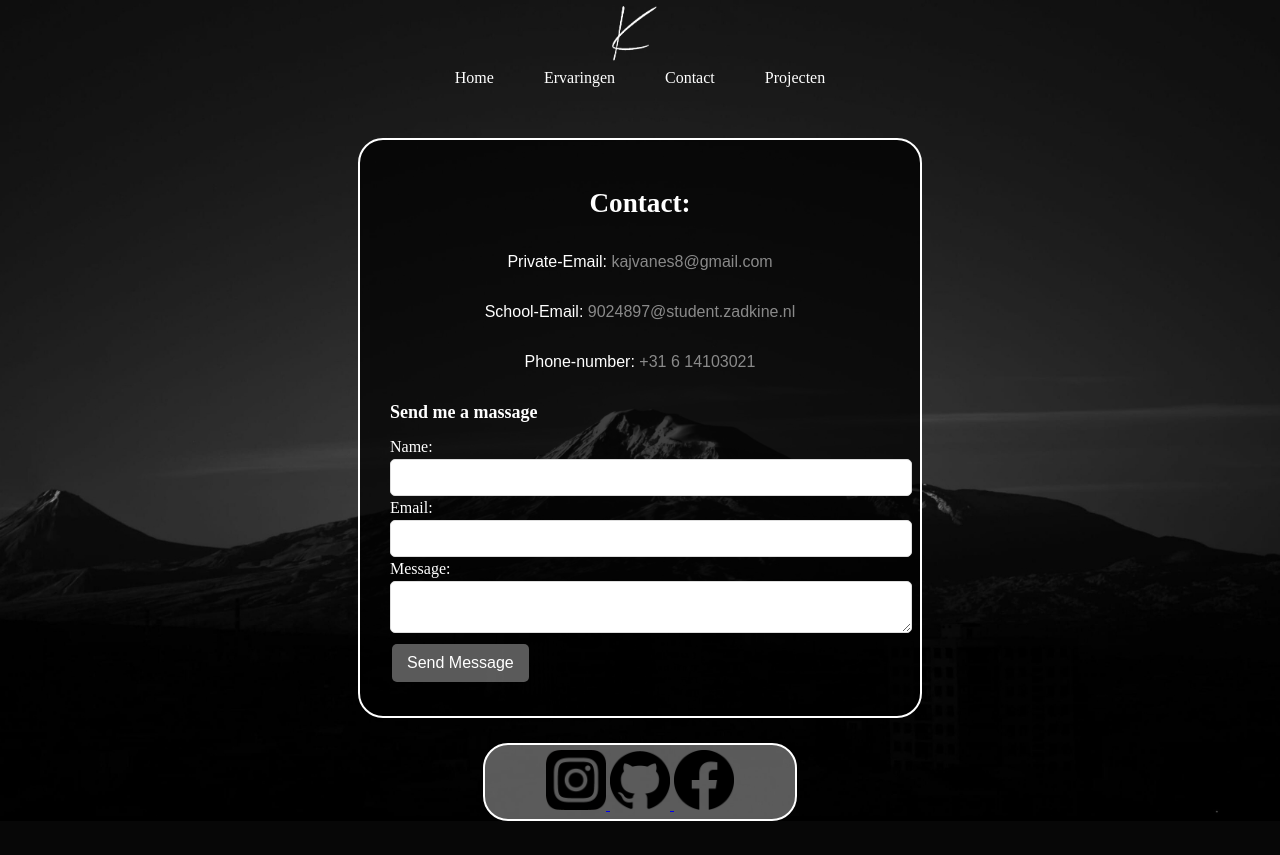
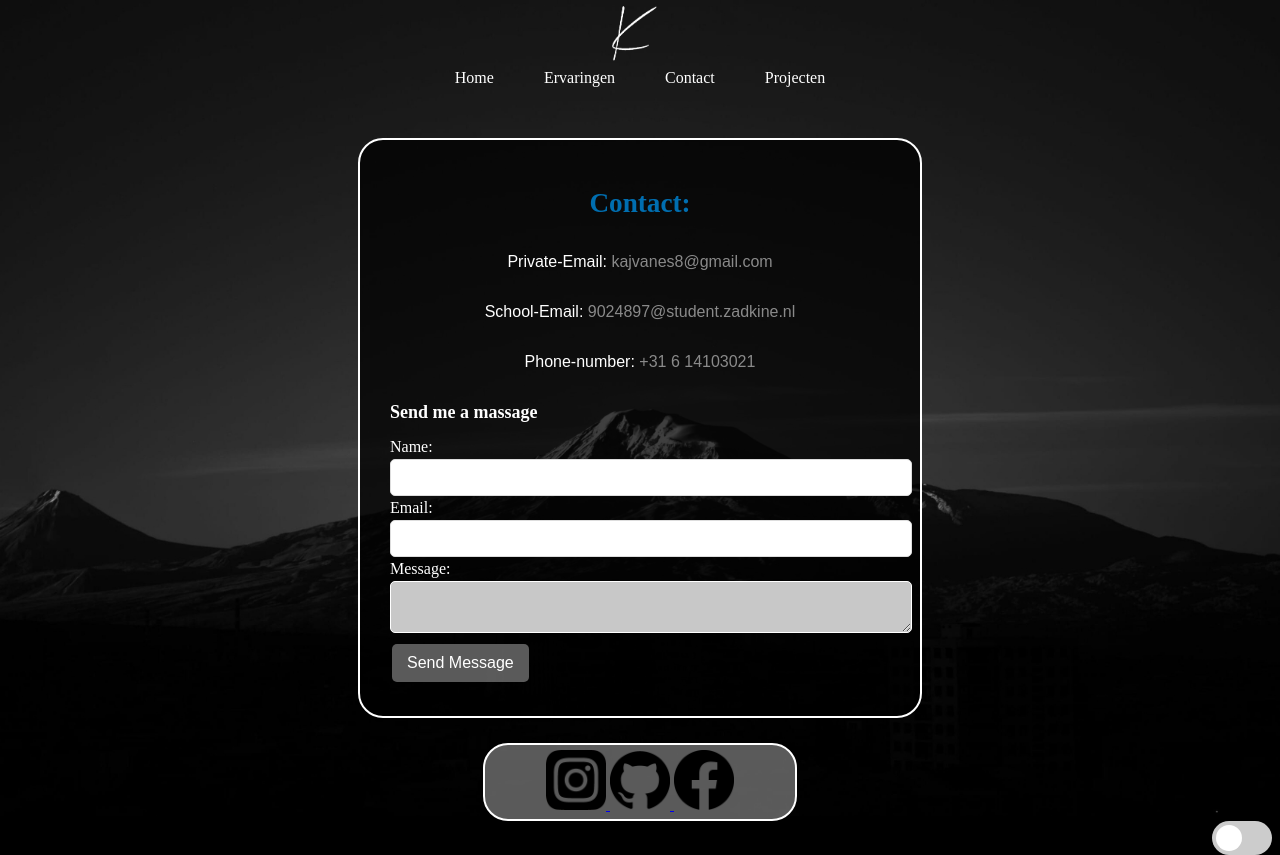
Before and after one commit to KajE879/Portfolio-java, a PHP site: page /Contact.html in a window 1280 px wide. Before the commit the page ends 821 px from the top, so only its background shows below. Run offline with PHP 8.4, Linux system fonts and the light colour scheme.

Commit message:
added dark-mode and made a better cookie message.

```diff
--- a/Contact.html
+++ b/Contact.html
@@ -34,7 +34,7 @@
             </p>
             <div class="contact-form">
                 <h2 class="text-roman">Send me a massage</h2>
-                <form action="#" method="POST">
+                <form id="mijnFormulier">
                     <label for="name">Name:</label>
                     <input type="text" id="name" name="name" required>
                     <label for="email">Email:</label>
@@ -57,5 +57,12 @@
             </a>
         </div>
     </main>
+    <footer>
+        <label class="switch">
+            <input type="checkbox" id="colorSwitchLabel">
+            <span class="slider"></span>
+        </label>
+    </footer>
+    <script src="main.js"></script>
 </body>
 </html>
--- a/main.css
+++ b/main.css
@@ -1,80 +1,83 @@
-   /*Main*/
-h1{
+/* Main */
+h1 {
     font-family: sans-serif;
-    color: white;
+    color: #006eb0;
     font-size: 1.7em;
     transition: color 3s;
 }
-h2{
+
+h2 {
     color: white;
     text-decoration: none;
     font-size: 1.125em;
 }
-p{
-    font-family: arial;
-    color: white;
+
+p {
+    font-family: Arial, sans-serif;
     font-size: 1em;
 }
-header img{
+
+header img {
     width: 75px;
 }
-.text-roman{
+
+.text-roman {
     font-family: 'Times New Roman', Times, serif;
 }
-body{
-    background-image: url(images/background.jpg);
-    background-color: #000000;
+
+body {
     height: 100vh;
-    background-position: center;
-    background-repeat: no-repeat;
+    background: url(images/background.jpg) center no-repeat;
     background-size: cover;
-    overflow: hidden;
+    background-color: #000;
+    color: white;
 }
-.text-blue{
+
+.text-blue {
     color: #006eb0;
 }
-.text-bold{
+
+.text-bold {
     font-weight: bold;
 }
 
-
-
-    /*ervaringen-video*/
-.erv-main{
+/* Ervaringen Video */
+.erv-main {
     display: flex;
     justify-content: center;
     align-items: center;
     min-height: 80vh;
-    flex-direction: row;
     gap: 200px;
 }
-video{
+
+video {
     height: 300px;
     width: 550px;
 }
-.erv-main a{
+
+.erv-main a {
     text-decoration: none;
 }
-.erv-main h2{
-    transition: color 500ms;
+
+.erv-main h2 {
+    transition: color 0.5s;
 }
 
-
-
-    /*header-nav*/
-header{
+/* Header Navigation */
+header {
     height: 50px;
-    text-align: center;
     display: flex;
     align-items: center;
     justify-content: center;
 }
+
 nav {
     height: 40px;
     display: flex;
     align-items: center;
     justify-content: center;
 }
+
 nav ul {
     display: flex;
     list-style: none;
@@ -249,25 +261,29 @@ p a{
     margin: 3px 0;
     border: 1px solid #ddd;
     border-radius: 5px;
+    background-color: rgb(255, 255, 255);
+}
 
-}
 .contact-form button {
     padding: 10px 15px;
     color: #fff;
     background-color: rgba(180, 180, 180, 0.5);
     border: none;
     border-radius: 5px;
-    transition: background-color 500ms;
+    transition: background-color 0.5s;
 }
+
 .contact-form button:hover {
     background-color: rgb(0, 110, 176);
-    transition: background-color 500ms;
 }
 
+footer {
+    display: flex;
+    justify-content: right;
+    align-items: bottom;
+}
 
-
-
-
+/* Cookie Consent */
 .cookie-consent {
     position: fixed;
     top: 0;
@@ -316,16 +329,124 @@ button {
 }
 
 button:hover {
-    background-color: rgb(0, 157, 255);
+    background-color: rgb(0, 110, 176);
 }
 
 input[type="checkbox"] {
     margin-right: 10px;
 }
 
-.check{
+.check {
     display: flex;
     align-items: center;
     justify-content: center;
     gap: 5px;
 }
+
+/* Switch */
+.switch {
+    position: relative;
+    display: inline-block;
+    width: 60px;
+    height: 34px;
+}
+
+.switch input {
+    opacity: 0;
+    width: 0;
+    height: 0;
+}
+
+.slider {
+    position: absolute;
+    cursor: pointer;
+    top: 0;
+    left: 0;
+    right: 0;
+    bottom: 0;
+    background-color: #ccc;
+    transition: 0.4s;
+    border-radius: 34px;
+}
+
+.slider:before {
+    position: absolute;
+    content: "";
+    height: 26px;
+    width: 26px;
+    left: 4px;
+    bottom: 4px;
+    background-color: white;
+    transition: 0.4s;
+    border-radius: 50%;
+}
+
+input:checked + .slider {
+    background-color: #000000;
+}
+
+input:checked + .slider:before {
+    transform: translateX(26px);
+}
+
+
+
+
+
+
+
+/* Light Mode */
+body.light-mode {
+    background: url(images/bwhite.jpg) center no-repeat;
+    background-size: cover;
+    background-color: #cccccc;
+    color: black;
+}
+
+body.light-mode h2, body.light-mode p, body.light-mode nav a{
+    color: black;
+}
+
+body.light-mode table{
+    color: black;
+}
+body.light-mode td{
+    border: 1px solid rgba(0, 0, 0, 0.5);
+}
+body.light-mode article a{
+    border-left: 2px solid rgb(0, 0, 0);
+    border-right: 2px solid rgb(0, 0, 0);
+    background-color: rgba(80, 80, 80, 0.5);
+}
+body.light-mode article{
+    border-left: 2px solid rgb(0, 0, 0);
+}
+body.light-mode .contacts{
+    background-color: rgba(255, 255, 255, 0.75);
+    border: 2px solid rgb(0, 0, 0);
+}
+body.light-mode label{
+    color: black;
+}
+
+body.light-mode .contact-form input, .contact-form textarea {
+    background-color: rgb(200, 200, 200);
+    border: 1px solid #ffffff;
+}
+
+body.light-mode .socials{
+    border: 2px solid black;
+}
+
+body.light-mode .contacts a {
+    color: rgba(80, 80, 80, 0.75);
+    transition: color 0.5s;
+}
+
+body.light-mode .contacts a:hover {
+    color: rgb(0, 110, 176);
+}
+
+body.light-mode .polaroid  {
+    background-color: rgba(255, 255, 255, 0.66);
+}
--- a/main.js
+++ b/main.js
@@ -1,8 +1,4 @@
-function changcolor() {
-    document.getElementById("h1").style.color = "#006eb0";
-}
-setTimeout(changcolor, 3000);
-
+// Cookie consent
 function acceptCookies() {
     const consentPopup = document.querySelector('.cookie-consent');
     const checkbox = document.getElementById('accept-cookies');
@@ -19,3 +15,33 @@ document.addEventListener('DOMContentLoaded', (event) => {
         consentPopup.style.display = 'none';
     }
 });
+
+// Toggle light mode
+document.addEventListener('DOMContentLoaded', (event) => {
+    if (localStorage.getItem('lightMode') === 'true') {
+        document.body.classList.add('light-mode');
+        document.getElementById('colorSwitchLabel').checked = true;
+    }
+});
+document.getElementById('colorSwitchLabel').addEventListener('change', function () {
+    if (this.checked) {
+        document.body.classList.add('light-mode');
+        localStorage.setItem('lightMode', 'true');
+    } else {
+        document.body.classList.remove('light-mode');
+        localStorage.setItem('lightMode', 'false');
+    }
+});
+
+// console.log
+const form = document.querySelector('#mijnFormulier');
+form.addEventListener('submit', (event) => {
+    event.preventDefault();
+    console.log('Formulier verzonden');
+    const nameInput = document.querySelector('input[name="name"]').value;
+    const emailInput = document.querySelector('input[name="email"]').value;
+    const messageInput = document.querySelector('textarea[name="message"]').value;
+    console.log('Naam:', nameInput);
+    console.log('E-mail:', emailInput);
+    console.log('Bericht:', messageInput);
+});
```
Also changed, not shown: other parts of main.css (+62 -56 lines), Ervaringen.html (+7 -0 lines), Projecten.html (+7 -0 lines), index.html (+7 -1 lines), images/bwhite.jpg (added).
